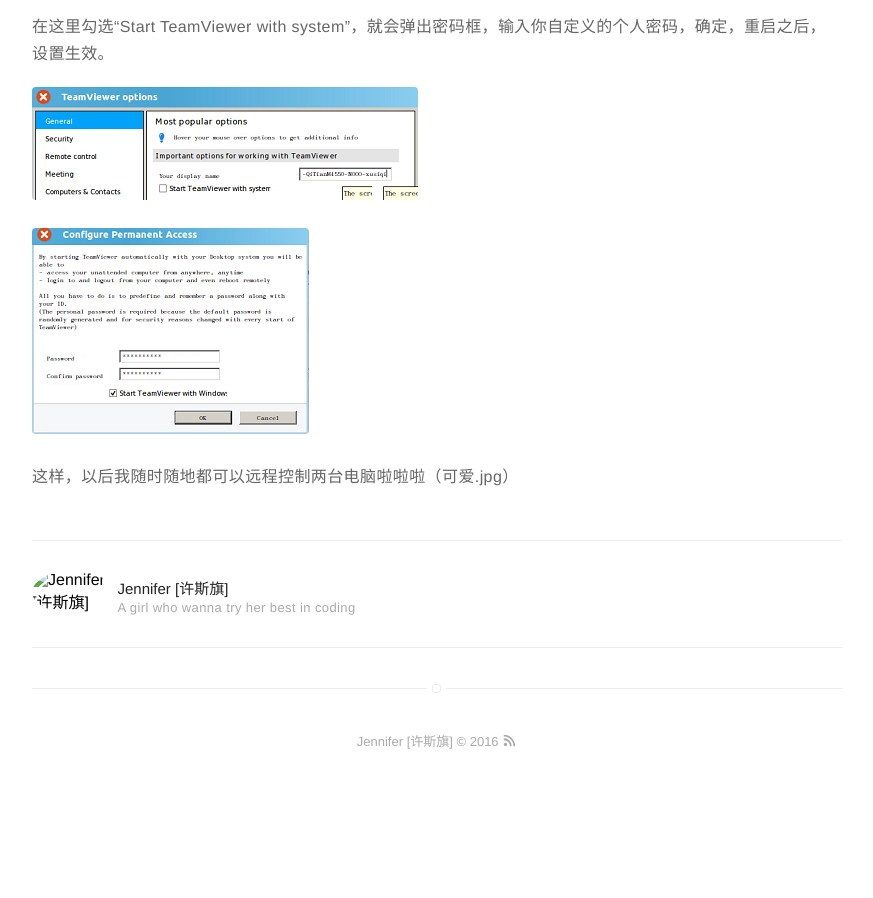
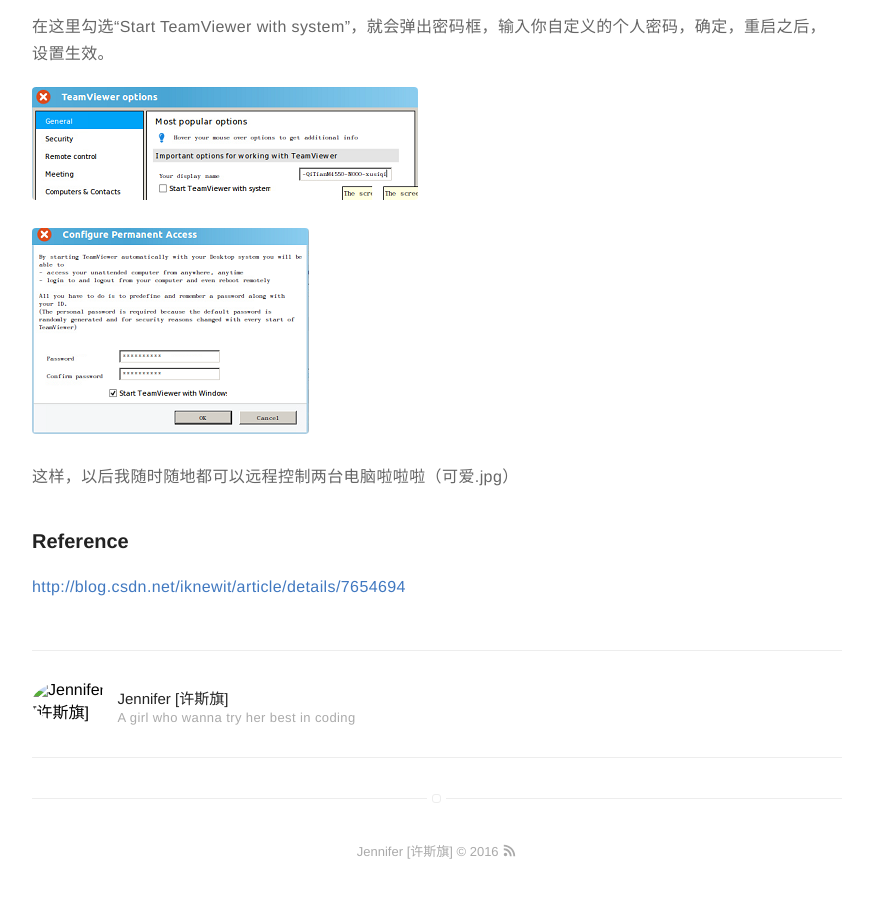
Before and after one commit to siqi-xu/siqi-xu.github.io, a Jekyll site: the page built from _posts/2016-10-06-Recommending-a-product-TeamViewer.md, in a window 1280 px wide and 900 px high, scrolled down 5101 px. Shown: the whole window, without its empty margins (203-1076 px from the left). Built offline with Jekyll 4.4.1, drawn with Linux system fonts in a browser that asks for light colours; before the commit the page ends 5891 px from its top, so only the background shows below that.

Commit message:
Update 2016-10-06-Recommending-a-product-TeamViewer.md

```diff
--- a/_posts/2016-10-06-Recommending-a-product-TeamViewer.md
+++ b/_posts/2016-10-06-Recommending-a-product-TeamViewer.md
@@ -79,3 +79,6 @@ TeamViewer作为一款远程控制软件，他的功能远远超于其他同类
 ![](img/2016-10-08-TeamviewerPSD.png)
 
 这样，以后我随时随地都可以远程控制两台电脑啦啦啦（可爱.jpg）
+
+### Reference
+[http://blog.csdn.net/iknewit/article/details/7654694](http://blog.csdn.net/iknewit/article/details/7654694)
```
